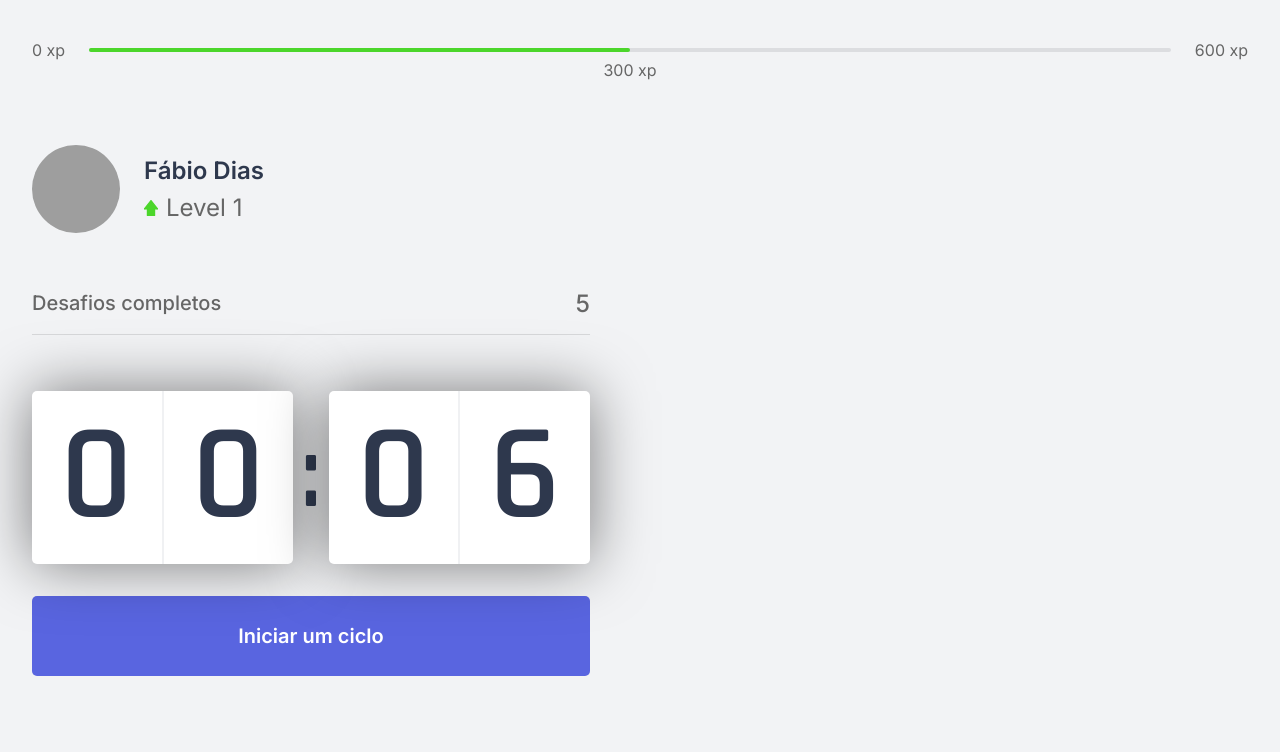
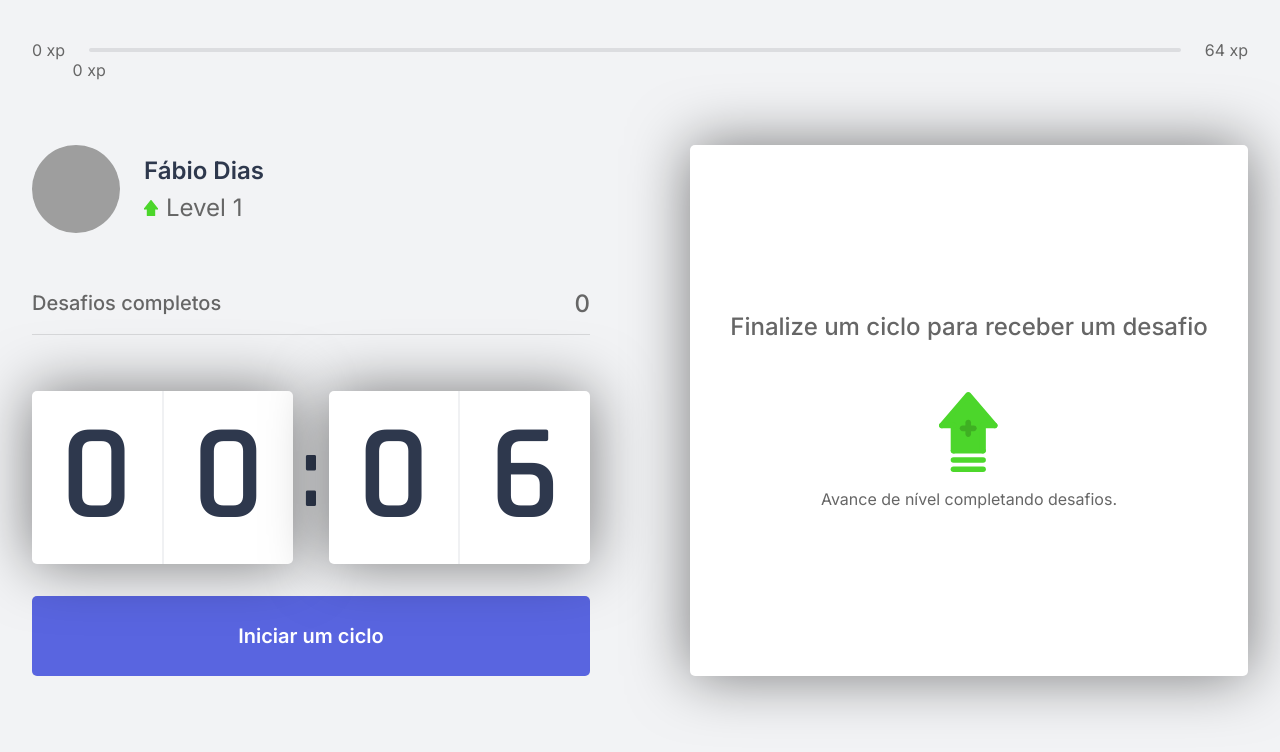
Before and after one commit to fbnnd1/nlw4-nextjs-moveit, a Next.js app: page / in a window 1280 px wide. Shown: the top 752 px of the page. Built offline with nearby package versions, Linux system fonts and the light colour scheme; grey boxes are pictures that could not be loaded.

Commit message:
Aula 03: Context e inicio dos desafios

```diff
--- /dev/null
+++ b/challenges.json
@@ -0,0 +1,62 @@
+[
+  {
+    "type": "body",
+    "description": "Estique um de seus braços com a palma da mão virada para frente e puxe os dedos para cima por 10 segundos por mão.",
+    "amount": 80
+  },
+  {
+    "type": "body",
+    "description": "Estique seu braço contra o peito e puxe-o utilizando o outro braço por 10 segundos por braço.",
+    "amount": 60
+  },
+  {
+    "type": "body",
+    "description": "Puxe seu pescoço com a ajuda da mão para a direita e para a esquerda, permanecendo na posição por alguns segundos.",
+    "amount": 70
+  },
+  {
+    "type": "body",
+    "description": "Com as duas mãos na parte de trás da cabeça, leve-a para baixo, alongando a parte de trás da região.",
+    "amount": 60
+  },
+  {
+    "type": "body",
+    "description": "Cruze as pernas e desça com as mãos esticadas em direção ao chão. Repita o movimento com a outra perna na frente.",
+    "amount": 100
+  },
+  {
+    "type": "body",
+    "description": "Sentado, abra as pernas e tente encostar as palmas das mãos no chão, repita 3 vezes por 5 segundos.",
+    "amount": 80
+  },
+  {
+    "type": "body",
+    "description": "Puxe o joelho de encontro ao peito e segure, troque de perna após 10 segundos.",
+    "amount": 50
+  },
+  {
+    "type": "body",
+    "description": "Sentado, cruze uma perna e incline seu tronco à frente, troque de perna após 10 segundos.",
+    "amount": 80
+  },
+  {
+    "type": "eye",
+    "description": "Sentado, feche os olhos e cubra-os com as palmas da mão durante 2 minutos, depois abra normalmente.",
+    "amount": 90
+  },
+  {
+    "type": "eye",
+    "description": "Em algum ambiente aberto, olhe o mais longe que puder em quatro direções por 3s, mexa apenas os olhos. Repita 3 vezes.",
+    "amount": 140
+  },
+  {
+    "type": "eye",
+    "description": "Usando os polegares, massage a área abaixo das sobrancelhas em movimentos circulares por 15 segundos.",
+    "amount": 70
+  },
+  {
+    "type": "body",
+    "description": "Em pé, gire a cintura o máximo que puder para a esquerda, segure por cinco segundos. Repita para a direita.",
+    "amount": 90
+  }
+]
--- /dev/null
+++ b/src/components/ChallengeBox/index.tsx
@@ -0,0 +1,36 @@
+import {useContext} from 'react';
+import {ChallengesContext} from '../../contexts/ChallengesContext';
+import styles from '../../styles/components/ChallengeBox.module.css';
+
+export function ChallengeBox() {
+    const {activeChallenge, resetChallenge } = useContext(ChallengesContext);
+
+    return (
+        <div className={styles.challengeBoxContainer}>
+           { activeChallenge ? (
+                <div className={styles.challengeActive}>
+                    <header>Ganhe {activeChallenge.amount} xp</header>
+
+                    <main>
+                        <img src={`icons/${activeChallenge.type}.svg`} alt="" />
+                        <strong>Novo desafio!</strong>
+                        <p>{activeChallenge.description}</p>
+                    </main>
+
+                    <footer>
+                        <button type="button" className={styles.challengeFailedButton} onClick={resetChallenge}>Falhei</button>
+                        <button type="button" className={styles.challengeSucceededButton}>Completei</button>
+                    </footer>
+                </div>
+            ) : (
+                <div className={styles.challengeNotActive}>
+                    <strong>Finalize um ciclo para receber um desafio</strong>
+                    <p>
+                        <img src="icons/level-up.svg" alt="Level Up" />
+                        Avance de nível completando desafios.
+                    </p>
+                </div>
+            )}
+        </div>
+    );
+}
--- a/src/components/CompleteChallanges/index.tsx
+++ b/src/components/CompleteChallanges/index.tsx
@@ -1,10 +1,14 @@
+import { useContext } from 'react';
+import { ChallengesContext } from '../../contexts/ChallengesContext';
 import styles from '../../styles/components/completeChallanges.module.css';
 
 export function CompleteChallanges() {
+    const { challengesCompleted } = useContext(ChallengesContext);
+
     return (
         <div className={styles.completeChallangesContainer}>
             <span>Desafios completos</span>
-            <span>5</span>
+            <span>{challengesCompleted}</span>
         </div>
     );
 }
--- a/src/components/Countdown/index.tsx
+++ b/src/components/Countdown/index.tsx
@@ -1,14 +1,17 @@
-import {useState, useEffect} from 'react';
+import {useState, useEffect, useContext} from 'react';
+import { ChallengesContext } from '../../contexts/ChallengesContext';
 import styles from '../../styles/components/Countdown.module.css';
 
 let countdownTimeout: NodeJS.Timeout;
 
 export function Countdown() {
+    const { startNewChallenge } = useContext(ChallengesContext);
+
     const [time, setTime] = useState(0.1 * 60);
     const [isActive, setIsActive] = useState(false);
     const [hasFinished, setHasFinished] = useState(false);
 
-    const minutes = Math.floor( time /60);
+    const minutes = Math.floor( time / 60);
     const seconds = time % 60;
 
     const [minuteLeft, minuteRight] = String(minutes).padStart(2, '0').split('');
@@ -32,6 +35,7 @@
         } else if (isActive && time === 0) {
             setHasFinished(true);
             setIsActive(false);
+            startNewChallenge();
         }
     }, [isActive, time]);
 
--- a/src/components/ExperienceBar/index.tsx
+++ b/src/components/ExperienceBar/index.tsx
@@ -1,16 +1,23 @@
+import { useContext } from 'react';
+import { ChallengesContext } from '../../contexts/ChallengesContext';
 import styles from '../../styles/components/ExperienceBar.module.css';
 
 export function ExperienceBar() {
+    const {currentExperience, experienceToNextLevel} = useContext(ChallengesContext);
+
+    const percentToNextLevel = Math.round((currentExperience * 100) / experienceToNextLevel);
+
     return (
         <header className={styles.experienceBar}>
             <span>0 xp</span>
             <div>
-                <div style={{width: '50%' }}></div>
-                <span className={styles.currentExperience} style={{ left: '50%' }}>
-                    300 xp
+                <div style={{width: `${percentToNextLevel}%` }}></div>
+
+                <span className={styles.currentExperience} style={{ left: `${percentToNextLevel}%` }}>
+                    {currentExperience} xp
                 </span>
             </div>
-            <span>600 xp</span>
+            <span>{experienceToNextLevel} xp</span>
         </header>
     );
 }
--- /dev/null
+++ b/src/contexts/ChallengesContext.tsx
@@ -0,0 +1,68 @@
+import {createContext, ReactNode, useState } from 'react';
+import challenges from '../../challenges.json';
+
+interface Challenge {
+    type: 'body' | 'eye';
+    description: string;
+    amount: number;
+}
+
+interface ChallengesContextData {
+    level: number;
+    currentExperience: number;
+    challengesCompleted: number;
+    activeChallenge: Challenge;
+    levelUp: () => void;
+    startNewChallenge: () => void;
+    resetChallenge: () => void;
+    experienceToNextLevel: number;
+}
+
+interface ChallengesProviderProps {
+    children: ReactNode;
+}
+
+export const ChallengesContext = createContext({} as ChallengesContextData);
+
+export function ChallengesProvider({children}: ChallengesProviderProps) {
+    const [level, setLevel] = useState(1);
+    const [currentExperience, setCurrentExperience] = useState(0);
+    const [challengesCompleted, setChallengesCompleted] = useState(0);
+
+    const [activeChallenge, setActiveChallenge] = useState(null);
+
+    const experienceToNextLevel = Math.pow((level + 1) * 4, 2);
+
+    function levelUp() {
+        setLevel(level + 1);
+    }
+
+    function startNewChallenge() {
+        const randomChallengeIndex = Math.floor(Math.random() * challenges.length);
+        const challenge = challenges[randomChallengeIndex];
+
+        setActiveChallenge(challenge);
+    }
+
+    function resetChallenge() {
+        setActiveChallenge(null);
+    }
+
+    return (
+        <ChallengesContext.Provider
+            value={{
+                level,
+                currentExperience,
+                challengesCompleted,
+                levelUp,
+                activeChallenge,
+                startNewChallenge,
+                resetChallenge,
+                experienceToNextLevel
+            }}
+
+        >
+            {children}
+        </ChallengesContext.Provider>
+    );
+}
--- a/src/pages/_app.tsx
+++ b/src/pages/_app.tsx
@@ -1,7 +1,13 @@
 import '../styles/global.css';
 
+import { ChallengesProvider } from '../contexts/ChallengesContext';
+
 function MyApp({ Component, pageProps }) {
-  return <Component {...pageProps} />
+  return (
+    <ChallengesProvider>
+        <Component {...pageProps} />
+    </ChallengesProvider>
+  );
 }
 
 export default MyApp
--- a/src/pages/index.tsx
+++ b/src/pages/index.tsx
@@ -4,6 +4,7 @@
 import {Profile} from '../components/Profile';
 import { CompleteChallanges } from '../components/CompleteChallanges';
 import { Countdown } from '../components/Countdown';
+import { ChallengeBox } from '../components/ChallengeBox';
 
 
 export default function Home() {
@@ -20,7 +21,9 @@
           <CompleteChallanges />
           <Countdown />
         </div>
-        <div></div>
+        <div>
+          <ChallengeBox />
+        </div>
       </section>
     </div>
   )
--- /dev/null
+++ b/src/styles/components/challengeBox.module.css
@@ -0,0 +1,117 @@
+.challengeBoxContainer {
+    height: 100%;
+
+    background: var(--white);
+    border-radius: 5px;
+    box-shadow: 0 0 60px rgba(0,0,0,0.5);
+    padding: 1.5rem 2rem;
+
+    display: flex;
+    flex-direction: column;
+    align-items: center;
+    justify-content: center;
+
+    text-align: center;
+}
+
+.challengeNotActive {
+    display: flex;
+    flex-direction: column;
+    align-items: center;
+}
+
+.challengeNotActive strong {
+    font-size: 1.5rem;
+    font-weight: 500;
+    line-height: 1.4;
+}
+
+.challengeActive {
+    height: 100%;
+
+}
+
+.challengeNotActive p {
+    display: flex;
+    flex-direction: column;
+    align-items: center;
+    line-height: 1.4;
+    max-width: 78%;
+    margin-top: 3rem;
+}
+
+.challengeNotActive p img {
+    margin-bottom: 1rem;
+}
+
+.challengeActive {
+    height: 100%;
+
+    display: flex;
+    flex-direction: column;
+}
+
+.challengeActive header {
+    color: var(--blue);
+
+    font-weight: 600;
+    font-size: 1.25rem;
+    padding: 0 2rem 1.5rem;
+    border-bottom: 1px solid var(--gray-line);
+}
+
+.challengeActive main {
+    display: flex;
+    flex: 1;
+    flex-direction: column;
+    align-items: center;
+    justify-content: center;
+}
+
+.challengeActive main strong {
+    font-size: 2rem;
+    font-weight: 600;
+    color: var(--title);
+
+    margin: 1.5rem 0 1rem;
+}
+
+.challengeActive main p {
+    line-height: 1.5;
+}
+
+.challengeActive footer {
+    display: grid;
+    grid-template-columns: 1fr 1fr;
+    gap: 1rem;
+}
+
+.challengeActive footer button {
+    height: 3rem;
+
+    display: flex;
+    align-items: center;
+    justify-content: center;
+
+    border: 0;
+    border-radius: 5px;
+
+    color: var(--white);
+
+    font-size: 1rem;
+    font-weight: 600;
+
+    transition: filter 0.2s;
+}
+
+.challengeActive footer button.challengeFailedButton {
+    background: var(--red);
+}
+
+.challengeActive footer button.challengeSucceededButton {
+    background: var(--green);
+}
+
+.challengeActive footer button:hover {
+    filter: brightness(0.9);
+}
```
